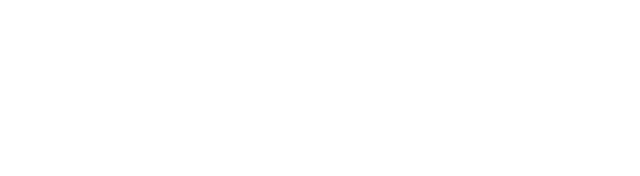
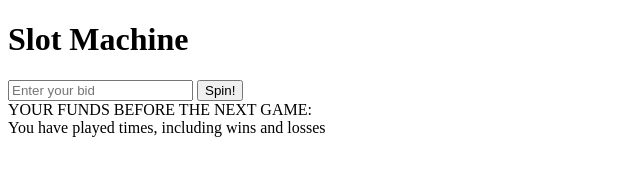
Before and after one commit to DorianKita/slot_machine_game, a plain HTML site: page index.html in a window 1280 px wide. Shown: the whole page, without its empty margins (0-640 px from the left). Drawn offline with Linux system fonts and the light colour scheme.

Commit message:
html structure

```diff
--- a/index.html
+++ b/index.html
@@ -9,7 +9,28 @@
 </head>
 
 <body>
+    <div class="wrap">
+        <h1>Slot Machine</h1>
 
+        <section class="game">
+            <div class="color"></div>
+            <div class="color"></div>
+            <div class="color"></div>
+        </section>
+
+        <section class="play">
+            <input type="number" id="bid" placeholder="Enter your bid">
+            <button id="start">Spin!</button>
+        </section>
+
+        <section class="panel">YOUR FUNDS BEFORE THE NEXT GAME: <span class="wallet"></span> </section>
+
+        <section class="score">
+            <span class="result"></span>You have played <span class="number"></span>times, including <span
+                class="win"></span> wins and <span class="loss"></span> losses
+        </section>
+
+    </div>
     <script src="app.js"></script>
 </body>
 
```
